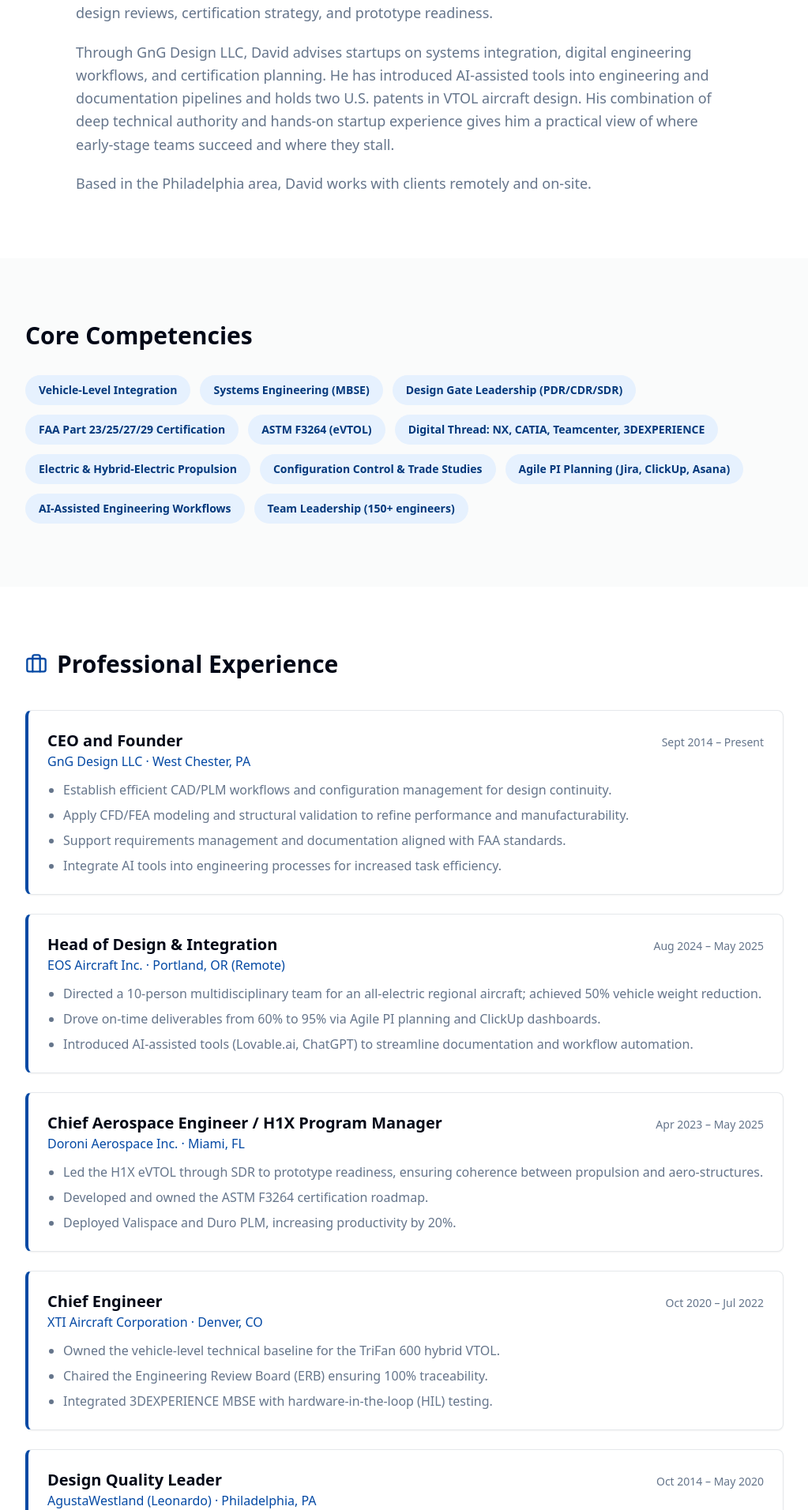
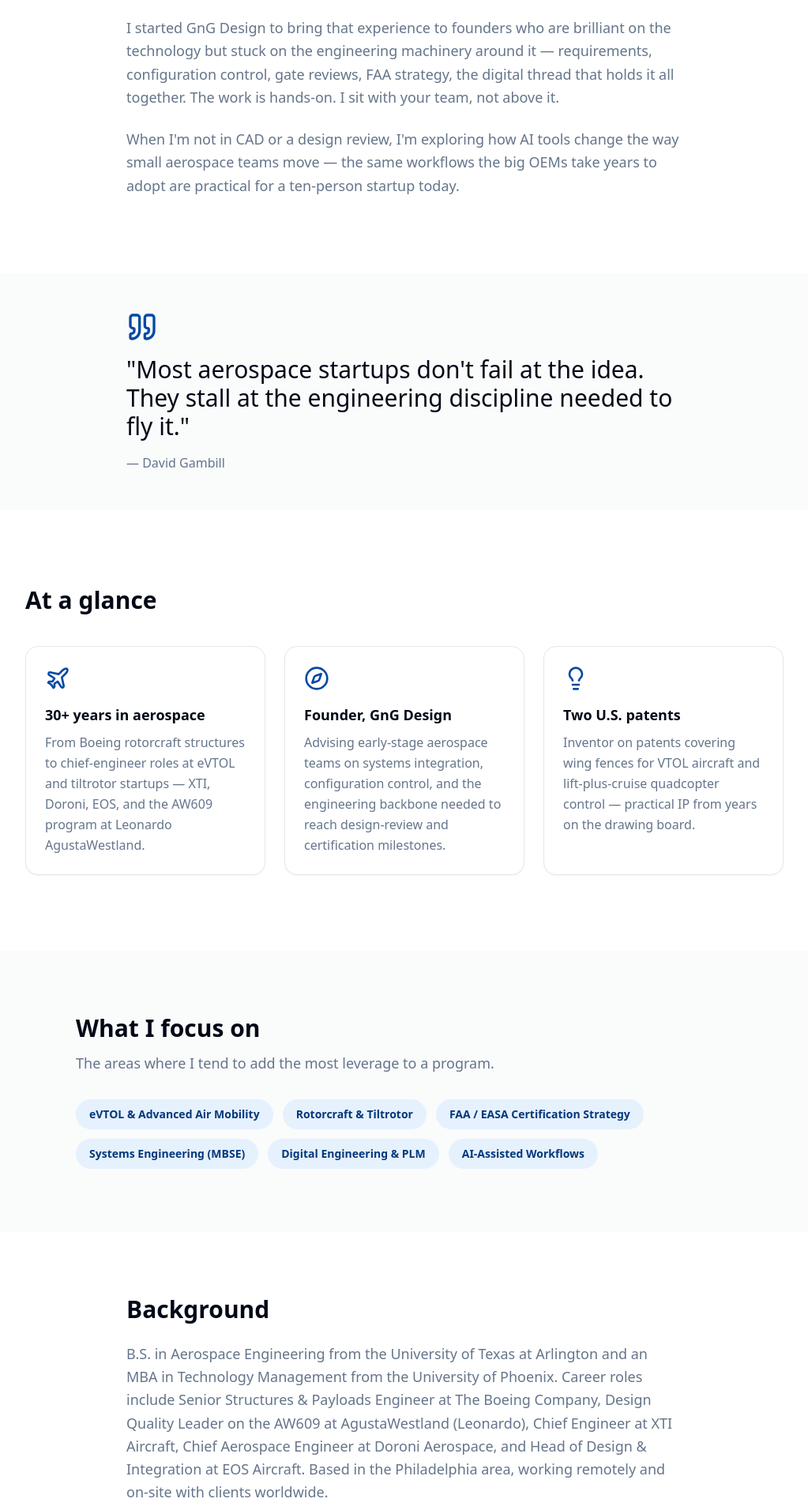
Before and after one commit to dgambill65/gngaero, a React (Vite) app: page /founder in a window 1280 px wide. Shown: the part 888-2800 px from the top of the page at 79% size, without its empty margins (128-1151 px from the left). Built offline with nearby package versions, Linux system fonts and the light colour scheme.

Commit message:
Changes
Co-authored-by: dgambill65 <202819624+dgambill65@users.noreply.github.com>

```diff
--- a/src/pages/Founder.tsx
+++ b/src/pages/Founder.tsx
@@ -1,107 +1,52 @@
 import { Link } from "react-router-dom";
 import { useEffect } from "react";
 import { Button } from "@/components/ui/button";
-import { Card, CardContent } from "@/components/ui/card";
 import { Badge } from "@/components/ui/badge";
 import {
   Mail,
   Linkedin,
   MapPin,
   Phone,
-  Award,
-  GraduationCap,
-  Briefcase,
   ArrowLeft,
+  Plane,
+  Compass,
+  Lightbulb,
+  Quote,
 } from "lucide-react";
 import Header from "@/components/Header";
 import Footer from "@/components/Footer";
 import davidPhoto from "@/assets/david-gambill.jpg.asset.json";
 
-const competencies = [
-  "Vehicle-Level Integration",
+const focusAreas = [
+  "eVTOL & Advanced Air Mobility",
+  "Rotorcraft & Tiltrotor",
+  "FAA / EASA Certification Strategy",
   "Systems Engineering (MBSE)",
-  "Design Gate Leadership (PDR/CDR/SDR)",
-  "FAA Part 23/25/27/29 Certification",
-  "ASTM F3264 (eVTOL)",
-  "Digital Thread: NX, CATIA, Teamcenter, 3DEXPERIENCE",
-  "Electric & Hybrid-Electric Propulsion",
-  "Configuration Control & Trade Studies",
-  "Agile PI Planning (Jira, ClickUp, Asana)",
-  "AI-Assisted Engineering Workflows",
-  "Team Leadership (150+ engineers)",
+  "Digital Engineering & PLM",
+  "AI-Assisted Workflows",
 ];
 
-const experience = [
+const highlights = [
   {
-    role: "CEO and Founder",
-    company: "GnG Design LLC",
-    location: "West Chester, PA",
-    dates: "Sept 2014 – Present",
-    points: [
-      "Establish efficient CAD/PLM workflows and configuration management for design continuity.",
-      "Apply CFD/FEA modeling and structural validation to refine performance and manufacturability.",
-      "Support requirements management and documentation aligned with FAA standards.",
-      "Integrate AI tools into engineering processes for increased task efficiency.",
-    ],
+    icon: Plane,
+    title: "30+ years in aerospace",
+    body: "From Boeing rotorcraft structures to chief-engineer roles at eVTOL and tiltrotor startups — XTI, Doroni, EOS, and the AW609 program at Leonardo AgustaWestland.",
   },
   {
-    role: "Head of Design & Integration",
-    company: "EOS Aircraft Inc.",
-    location: "Portland, OR (Remote)",
-    dates: "Aug 2024 – May 2025",
-    points: [
-      "Directed a 10-person multidisciplinary team for an all-electric regional aircraft; achieved 50% vehicle weight reduction.",
-      "Drove on-time deliverables from 60% to 95% via Agile PI planning and ClickUp dashboards.",
-      "Introduced AI-assisted tools (Lovable.ai, ChatGPT) to streamline documentation and workflow automation.",
-    ],
+    icon: Compass,
+    title: "Founder, GnG Design",
+    body: "Advising early-stage aerospace teams on systems integration, configuration control, and the engineering backbone needed to reach design-review and certification milestones.",
   },
   {
-    role: "Chief Aerospace Engineer / H1X Program Manager",
-    company: "Doroni Aerospace Inc.",
-    location: "Miami, FL",
-    dates: "Apr 2023 – May 2025",
-    points: [
-      "Led the H1X eVTOL through SDR to prototype readiness, ensuring coherence between propulsion and aero-structures.",
-      "Developed and owned the ASTM F3264 certification roadmap.",
-      "Deployed Valispace and Duro PLM, increasing productivity by 20%.",
-    ],
-  },
-  {
-    role: "Chief Engineer",
-    company: "XTI Aircraft Corporation",
-    location: "Denver, CO",
-    dates: "Oct 2020 – Jul 2022",
-    points: [
-      "Owned the vehicle-level technical baseline for the TriFan 600 hybrid VTOL.",
-      "Chaired the Engineering Review Board (ERB) ensuring 100% traceability.",
-      "Integrated 3DEXPERIENCE MBSE with hardware-in-the-loop (HIL) testing.",
-    ],
-  },
-  {
-    role: "Design Quality Leader",
-    company: "AgustaWestland (Leonardo)",
-    location: "Philadelphia, PA",
-    dates: "Oct 2014 – May 2020",
-    points: [
-      "Directed the FAA type certification data package for the AW609 tiltrotor.",
-      "Established CAD governance and ENOVIA configuration rules across global engineering teams.",
-    ],
-  },
-  {
-    role: "Senior Structures & Payloads Design Engineer",
-    company: "The Boeing Company",
-    location: "Philadelphia, PA",
-    dates: "Oct 1997 – Sep 2014",
-    points: [
-      "Founded the Rapid Prototyping Lab using additive manufacturing, cutting modification lead times by 60%.",
-      "Directed the Teamcenter migration for 1TB of CAD files; earned the Boeing Pride Award.",
-    ],
+    icon: Lightbulb,
+    title: "Two U.S. patents",
+    body: "Inventor on patents covering wing fences for VTOL aircraft and lift-plus-cruise quadcopter control — practical IP from years on the drawing board.",
   },
 ];
 
 const FOUNDER_TITLE = "David Gambill — Founder | GnG Design Consultants";
 const FOUNDER_DESC =
-  "David Gambill, Founder of GnG Design — 30+ years aerospace engineering across Boeing, AgustaWestland, eVTOL and fixed-wing programs.";
+  "Meet David Gambill, Founder of GnG Design — aerospace engineer with 30+ years in rotorcraft, tiltrotor, eVTOL and certification leadership.";
 const FOUNDER_URL = "https://gngaero.lovable.app/founder";
 
 const Founder = () => {
@@ -180,7 +125,6 @@ const Founder = () => {
     };
   }, []);
 
-
   return (
     <div className="min-h-screen bg-background">
       <Header />
@@ -210,8 +154,8 @@ const Founder = () => {
                   David Gambill
                 </h1>
                 <p className="text-xl text-primary-foreground/90 mb-6 max-w-2xl">
-                  Senior aerospace engineering executive with 30+ years across
-                  rotorcraft, tiltrotor, eVTOL, and fixed-wing programs.
+                  Aerospace engineer helping early-stage VTOL and fixed-wing teams
+                  build the technical backbone to reach flight and certification.
                 </p>
                 <div className="flex flex-wrap gap-4 text-primary-foreground/90 mb-6">
                   <span className="inline-flex items-center gap-2">
@@ -247,48 +191,83 @@ const Founder = () => {
           </div>
         </section>
 
-        {/* Bio */}
-        <section className="py-16 lg:py-20">
-          <div className="container mx-auto px-4 sm:px-6 lg:px-8 max-w-4xl">
-            <h2 className="text-3xl font-bold text-foreground mb-6">About David</h2>
-            <div className="space-y-5 text-lg text-muted-foreground leading-relaxed">
+        {/* Story */}
+        <section className="py-16 lg:py-24">
+          <div className="container mx-auto px-4 sm:px-6 lg:px-8 max-w-3xl">
+            <h2 className="text-3xl font-bold text-foreground mb-8">My Story</h2>
+            <div className="space-y-6 text-lg text-muted-foreground leading-relaxed">
               <p>
-                David Gambill is an aerospace engineer and entrepreneur with
-                30+ years of experience across rotorcraft, tiltrotor, eVTOL,
-                and fixed-wing programs, including Boeing, Leonardo
-                AgustaWestland, and multiple VTOL startups. He holds a B.S. in
-                Aerospace Engineering and an MBA in Technology Management, and
-                has served as Chief Engineer or technical lead on several
-                early-stage ventures — XTI Aircraft, Doroni Aerospace, EOS
-                Aircraft, and others — guiding them from concept through
-                design reviews, certification strategy, and prototype
-                readiness.
+                I've spent my career on aircraft that didn't exist yet — rapid
+                prototyping at Boeing, the AW609 tiltrotor at Leonardo
+                AgustaWestland, and chief-engineer seats at three eVTOL and
+                hybrid-VTOL startups. The constant thread is taking a fuzzy
+                concept and turning it into something a team can actually build,
+                review, and certify.
               </p>
               <p>
-                Through GnG Design LLC, David advises startups on systems
-                integration, digital engineering workflows, and certification
-                planning. He has introduced AI-assisted tools into engineering
-                and documentation pipelines and holds two U.S. patents in VTOL
-                aircraft design. His combination of deep technical authority
-                and hands-on startup experience gives him a practical view of
-                where early-stage teams succeed and where they stall.
+                I started GnG Design to bring that experience to founders who
+                are brilliant on the technology but stuck on the engineering
+                machinery around it — requirements, configuration control, gate
+                reviews, FAA strategy, the digital thread that holds it all
+                together. The work is hands-on. I sit with your team, not above
+                it.
               </p>
               <p>
-                Based in the Philadelphia area, David works with clients
-                remotely and on-site.
+                When I'm not in CAD or a design review, I'm exploring how AI
+                tools change the way small aerospace teams move — the same
+                workflows the big OEMs take years to adopt are practical for a
+                ten-person startup today.
               </p>
             </div>
           </div>
         </section>
 
-        {/* Competencies */}
+        {/* Quote */}
+        <section className="py-12 bg-muted/40">
+          <div className="container mx-auto px-4 sm:px-6 lg:px-8 max-w-3xl">
+            <Quote className="h-10 w-10 text-primary mb-4" aria-hidden="true" />
+            <blockquote className="text-2xl md:text-3xl font-medium text-foreground leading-snug">
+              "Most aerospace startups don't fail at the idea. They stall at the
+              engineering discipline needed to fly it."
+            </blockquote>
+            <p className="mt-4 text-muted-foreground">— David Gambill</p>
+          </div>
+        </section>
+
+        {/* Highlights */}
+        <section className="py-16 lg:py-24">
+          <div className="container mx-auto px-4 sm:px-6 lg:px-8 max-w-5xl">
+            <h2 className="text-3xl font-bold text-foreground mb-10">
+              At a glance
+            </h2>
+            <div className="grid md:grid-cols-3 gap-6">
+              {highlights.map(({ icon: Icon, title, body }) => (
+                <div
+                  key={title}
+                  className="rounded-2xl border border-border bg-card p-6 shadow-sm"
+                >
+                  <Icon className="h-8 w-8 text-primary mb-4" aria-hidden="true" />
+                  <h3 className="text-lg font-semibold text-foreground mb-2">
+                    {title}
+                  </h3>
+                  <p className="text-muted-foreground leading-relaxed">{body}</p>
+                </div>
+              ))}
+            </div>
+          </div>
+        </section>
+
+        {/* Focus areas */}
         <section className="py-16 lg:py-20 bg-muted/40">
-          <div className="container mx-auto px-4 sm:px-6 lg:px-8 max-w-5xl">
-            <h2 className="text-3xl font-bold text-foreground mb-8">
-              Core Competencies
+          <div className="container mx-auto px-4 sm:px-6 lg:px-8 max-w-4xl">
+            <h2 className="text-3xl font-bold text-foreground mb-3">
+              What I focus on
             </h2>
+            <p className="text-muted-foreground mb-8 text-lg">
+              The areas where I tend to add the most leverage to a program.
+            </p>
             <div className="flex flex-wrap gap-3">
-              {competencies.map((c) => (
+              {focusAreas.map((c) => (
                 <Badge
                   key={c}
                   variant="secondary"
@@ -301,95 +280,31 @@ const Founder = () => {
           </div>
         </section>
 
-        {/* Experience */}
+        {/* Background */}
         <section className="py-16 lg:py-20">
-          <div className="container mx-auto px-4 sm:px-6 lg:px-8 max-w-5xl">
-            <div className="flex items-center gap-3 mb-10">
-              <Briefcase className="h-7 w-7 text-primary" />
-              <h2 className="text-3xl font-bold text-foreground">
-                Professional Experience
-              </h2>
-            </div>
-            <div className="space-y-6">
-              {experience.map((job) => (
-                <Card key={`${job.company}-${job.dates}`} className="border-l-4 border-l-primary">
-                  <CardContent className="p-6">
-                    <div className="flex flex-col md:flex-row md:items-baseline md:justify-between gap-2 mb-3">
-                      <div>
-                        <h3 className="text-xl font-semibold text-foreground">
-                          {job.role}
-                        </h3>
-                        <p className="text-primary font-medium">
-                          {job.company} · {job.location}
-                        </p>
-                      </div>
-                      <span className="text-sm text-muted-foreground whitespace-nowrap">
-                        {job.dates}
-                      </span>
-                    </div>
-                    <ul className="list-disc list-outside ml-5 space-y-2 text-muted-foreground">
-                      {job.points.map((p) => (
-                        <li key={p}>{p}</li>
-                      ))}
-                    </ul>
-                  </CardContent>
-                </Card>
-              ))}
-            </div>
-          </div>
-        </section>
-
-        {/* Education & Patents */}
-        <section className="py-16 lg:py-20 bg-muted/40">
-          <div className="container mx-auto px-4 sm:px-6 lg:px-8 max-w-5xl grid md:grid-cols-2 gap-8">
-            <Card>
-              <CardContent className="p-6">
-                <div className="flex items-center gap-3 mb-4">
-                  <GraduationCap className="h-6 w-6 text-primary" />
-                  <h2 className="text-2xl font-bold text-foreground">Education</h2>
-                </div>
-                <ul className="space-y-3 text-muted-foreground">
-                  <li>
-                    <span className="font-semibold text-foreground">
-                      B.S., Aerospace Engineering
-                    </span>
-                    <br />
-                    University of Texas at Arlington
-                  </li>
-                  <li>
-                    <span className="font-semibold text-foreground">
-                      MBA, Technology Management
-                    </span>
-                    <br />
-                    University of Phoenix
-                  </li>
-                </ul>
-              </CardContent>
-            </Card>
-            <Card>
-              <CardContent className="p-6">
-                <div className="flex items-center gap-3 mb-4">
-                  <Award className="h-6 w-6 text-primary" />
-                  <h2 className="text-2xl font-bold text-foreground">Patents</h2>
-                </div>
-                <ul className="space-y-3 text-muted-foreground">
-                  <li>
-                    <span className="font-semibold text-foreground">
-                      U.S. Patent 12,312,080 B1 (2025)
-                    </span>
-                    <br />
-                    Wing Fences for VTOL Aircraft
-                  </li>
-                  <li>
-                    <span className="font-semibold text-foreground">
-                      U.S. Patent Application 2024/0217653 A1
-                    </span>
-                    <br />
-                    Control of Lift Plus Cruise Quadcopter Aircraft
-                  </li>
-                </ul>
-              </CardContent>
-            </Card>
+          <div className="container mx-auto px-4 sm:px-6 lg:px-8 max-w-3xl">
+            <h2 className="text-3xl font-bold text-foreground mb-6">
+              Background
+            </h2>
+            <p className="text-lg text-muted-foreground leading-relaxed mb-8">
+              B.S. in Aerospace Engineering from the University of Texas at
+              Arlington and an MBA in Technology Management from the University
+              of Phoenix. Career roles include Senior Structures & Payloads
+              Engineer at The Boeing Company, Design Quality Leader on the AW609
+              at AgustaWestland (Leonardo), Chief Engineer at XTI Aircraft,
+              Chief Aerospace Engineer at Doroni Aerospace, and Head of Design
+              & Integration at EOS Aircraft. Based in the Philadelphia area,
+              working remotely and on-site with clients worldwide.
+            </p>
+            <Button asChild variant="outline">
+              <a
+                href="https://linkedin.com/in/davidgambill"
+                target="_blank"
+                rel="noopener noreferrer"
+              >
+                <Linkedin className="h-4 w-4 mr-2" /> Full career on LinkedIn
+              </a>
+            </Button>
           </div>
         </section>
 
@@ -397,12 +312,12 @@ const Founder = () => {
         <section className="py-16 bg-gradient-to-br from-primary to-primary-dark text-primary-foreground text-center">
           <div className="container mx-auto px-4 sm:px-6 lg:px-8 max-w-3xl">
             <h2 className="text-3xl font-bold mb-4">
-              Work with David and the GnG Design Team
+              Let's talk about your program
             </h2>
             <p className="text-primary-foreground/90 mb-8 text-lg">
-              From early concept through certification readiness, GnG Design
-              helps aerospace teams move faster with the right technical
-              backbone.
+              Whether you're heading into PDR, a certification gate, or just
+              trying to get the engineering org pointed in the right direction —
+              I'd love to hear what you're building.
             </p>
             <Button asChild variant="secondary" size="lg">
               <Link to="/#contact">Get in Touch</Link>
```
